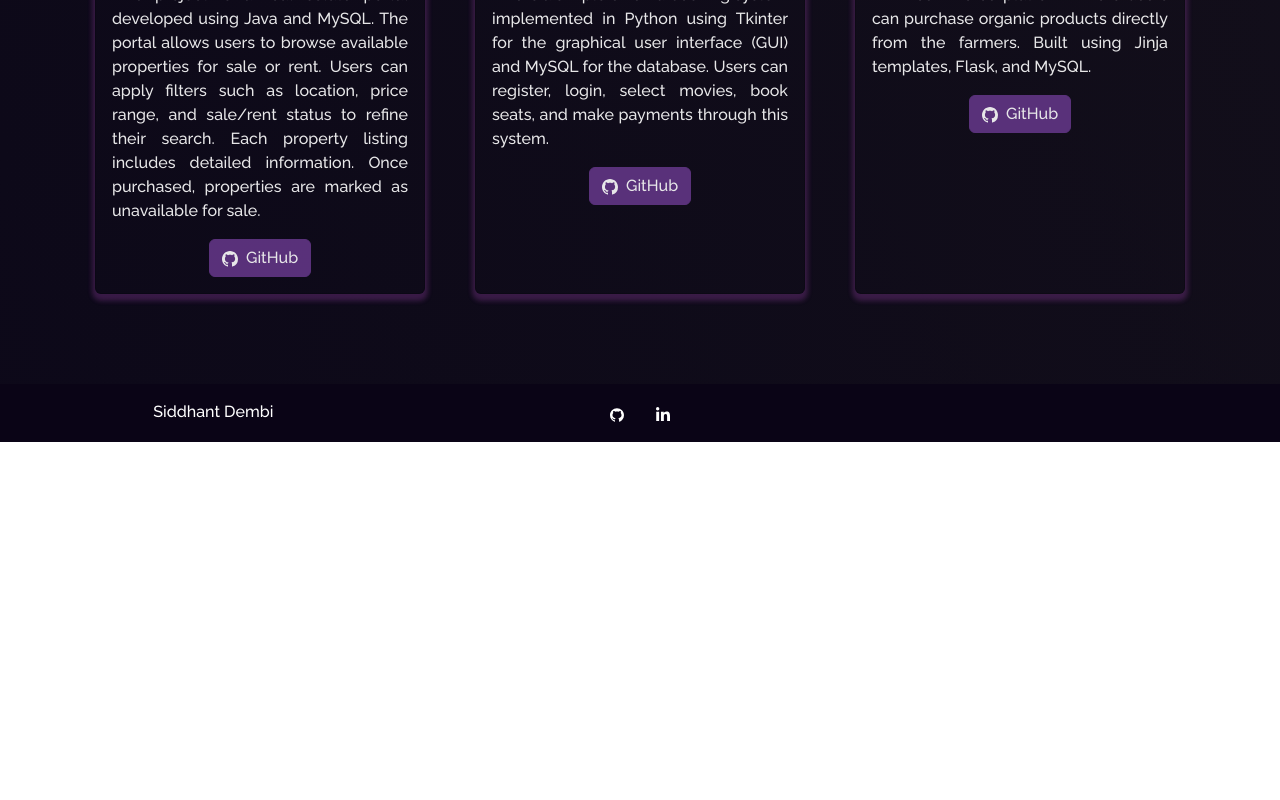
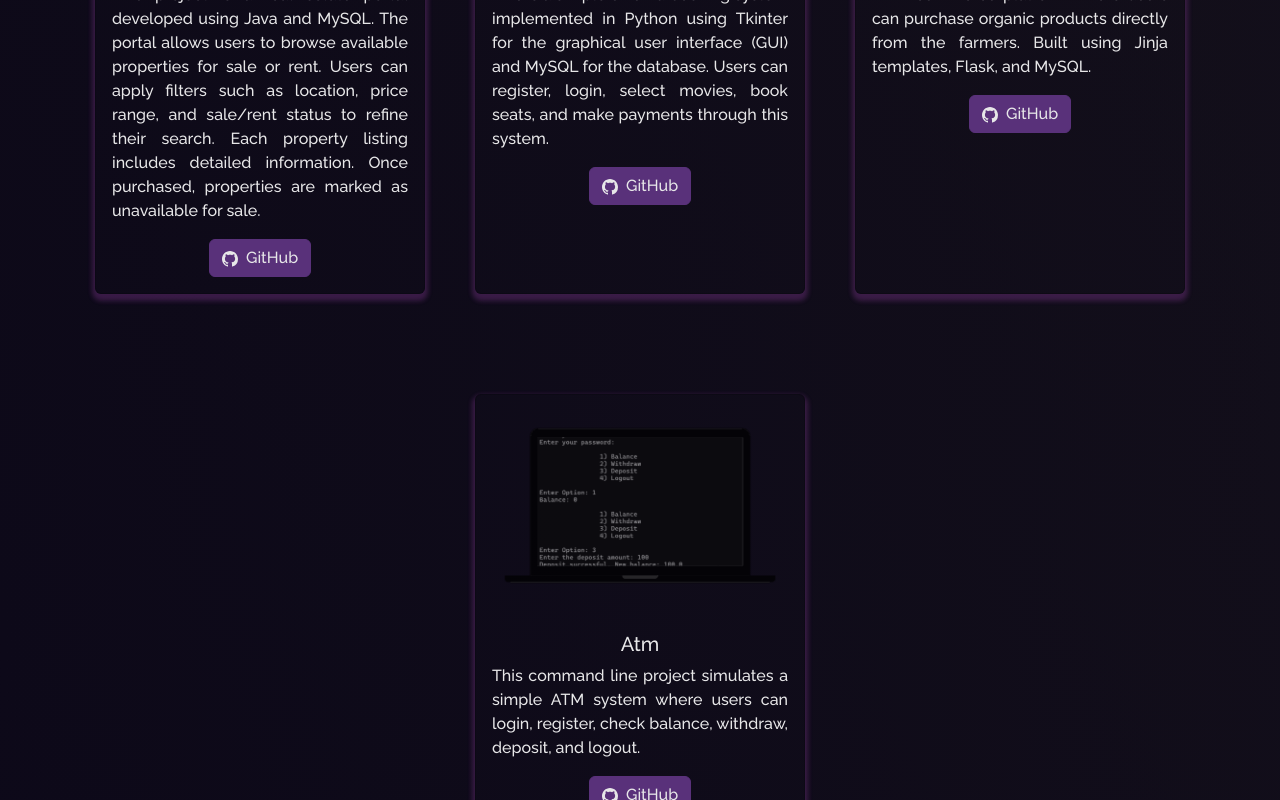
Before and after one commit to SiddhantDembi/Portfolio, a React (Create React App) app: page /project in a window 1280 px wide. Shown: the part 2000-2800 px from the top of the page. Before the commit the page ends 2442 px from the top, so only its background shows below. Built offline with nearby package versions, Linux system fonts and the light colour scheme.

Commit message:
atm proj

```diff
--- a/src/components/Projects/Projects.js
+++ b/src/components/Projects/Projects.js
@@ -11,6 +11,7 @@ import analysis from "../../Assets/Projects/analysis.png";
 import dataclean from "../../Assets/Projects/Datacleaner.png";
 import insta from "../../Assets/Projects/insta.png";
 import intel from "../../Assets/Projects/intel.png";
+import atm from "../../Assets/Projects/atm.png";
 
 function Projects() {
   return (
@@ -123,6 +124,17 @@ function Projects() {
               // demoLink=""
             />
           </Col>
+
+          <Col md={4} className="project-card">
+            <ProjectCard
+              imgPath={atm}
+              isBlog={false}
+              title="Atm"
+              description="This command line project simulates a simple ATM system where users can login, register, check balance, withdraw, deposit, and logout."
+              ghLink="https://github.com/SiddhantDembi/Atm"
+              // demoLink=""
+            />
+          </Col>
         </Row>
       </Container>
     </Container>
```
Also changed, not shown: src/Assets/Projects/atm.png (added).
